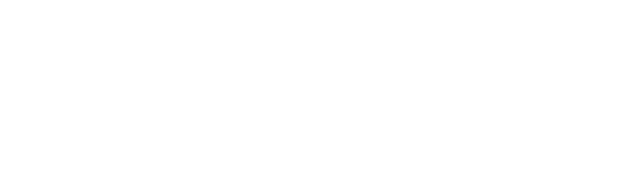
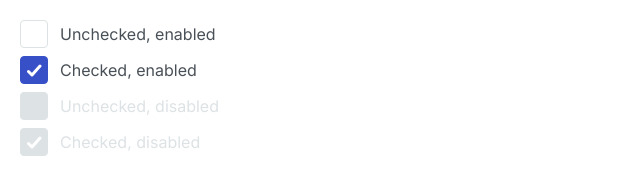
Before and after one commit to js-tasks-ru/htmlcss-20230911-4_ostgerman, a website: page 07-lection5/01-checkbox/index.html in a window 1280 px wide. Shown: the whole page, without its empty margins (0-640 px from the left). Drawn offline with Linux system fonts and the light colour scheme.

Commit message:
Add checkbox

```diff
--- a/07-lection5/01-checkbox/checkbox.css
+++ b/07-lection5/01-checkbox/checkbox.css
@@ -0,0 +1,60 @@
+.checkbox {
+  display: inline-flex;
+}
+
+.checkbox__state {
+  display: flex;
+  gap: 12px;
+  align-items: center;
+}
+
+.checkbox__input {
+  opacity: 0;
+  position: absolute;
+  left: -100vw;
+}
+
+.checkbox__control {
+  width: 28px;
+  height: 28px;
+  border-radius: 4px;
+  border: 1px var(--grey-2) solid;
+  display: flex;
+  align-items: center;
+  justify-content: center;
+}
+
+.checkbox__icon {
+  display: none;
+}
+
+.checkbox__label {
+  color: var(--grey-4);
+  font-size: 16px;
+  font-family: Inter;
+  font-weight: 400;
+  line-height: 24px;
+  word-wrap: break-word;
+}
+
+.checkbox__input:checked~.checkbox__state .checkbox__control {
+  background-color: var(--blue);
+  border-color: var(--blue);
+}
+
+.checkbox__input:checked~.checkbox__state .checkbox__icon {
+  display: block;
+}
+
+.checkbox__input:disabled~.checkbox__state .checkbox__control {
+  background-color: var(--grey-2);
+  border-color: var(--grey-2);
+}
+
+.checkbox__input:disabled~.checkbox__state .checkbox__label {
+  color: var(--grey-2);
+}
+
+.checkbox__input:focus~.checkbox__state .checkbox__label {
+  text-decoration: underline  ;
+}
--- a/07-lection5/01-checkbox/index.html
+++ b/07-lection5/01-checkbox/index.html
@@ -1,11 +1,58 @@
 <!DOCTYPE html>
 <!-- Страница чекбокса -->
 <html lang="ru">
+
 <head>
   <link rel="stylesheet" href="../../assets/css/main.css">
   <link rel="stylesheet" href="./checkbox.css">
+  <style>
+    .checkbox-showcase {
+      padding: 20px;
+      display: flex;
+      flex-direction: column;
+      align-items: start;
+      gap: 8px;
+    }
+  </style>
 </head>
+
 <body>
+  <div id="checkbox-showcase" class="checkbox-showcase">
+    <template id="checkbox-template">
+      <label class="checkbox">
+        <input class="checkbox__input" type="checkbox" />
+        <div class="checkbox__state">
+          <div class="checkbox__control">
+            <!-- TODO: insert from sprite after svg branch is merged -->
+            <svg class="checkbox__icon" width="15" height="13" viewBox="0 0 15 13" fill="none"
+              xmlns="http://www.w3.org/2000/svg">
+              <path d="M1.5 7.5L5 11L13 2" stroke="white" stroke-width="3" stroke-linecap="round"
+                stroke-linejoin="round" />
+            </svg>
 
+          </div>
+          <div class="checkbox__label">Default</div>
+        </div>
+      </label>
+    </template>
+  </div>
+
+  <script>
+    addEventListener("DOMContentLoaded", (event) => {
+      const cbTemplate = document.querySelector("#checkbox-template");
+      const showcase = document.querySelector("#checkbox-showcase");
+
+      for (let i = 0; i < 4; i++) {
+        const cb = cbTemplate.content.cloneNode(true);
+        const cbInput = cb.querySelector(".checkbox__input");
+        const cbLabel = cb.querySelector(".checkbox__label");
+        cbInput.disabled = i >> 1 % 2;
+        cbInput.checked = i % 2;
+        cbLabel.innerText = `${cbInput.checked ? "C" : "Unc"}hecked, ${cbInput.disabled ? "dis" : "en"}abled`;
+        showcase.appendChild(cb);
+      }
+    });
+  </script>
 </body>
+
 </html>
```
Lines whose indentation alone changed are shown as unchanged.
